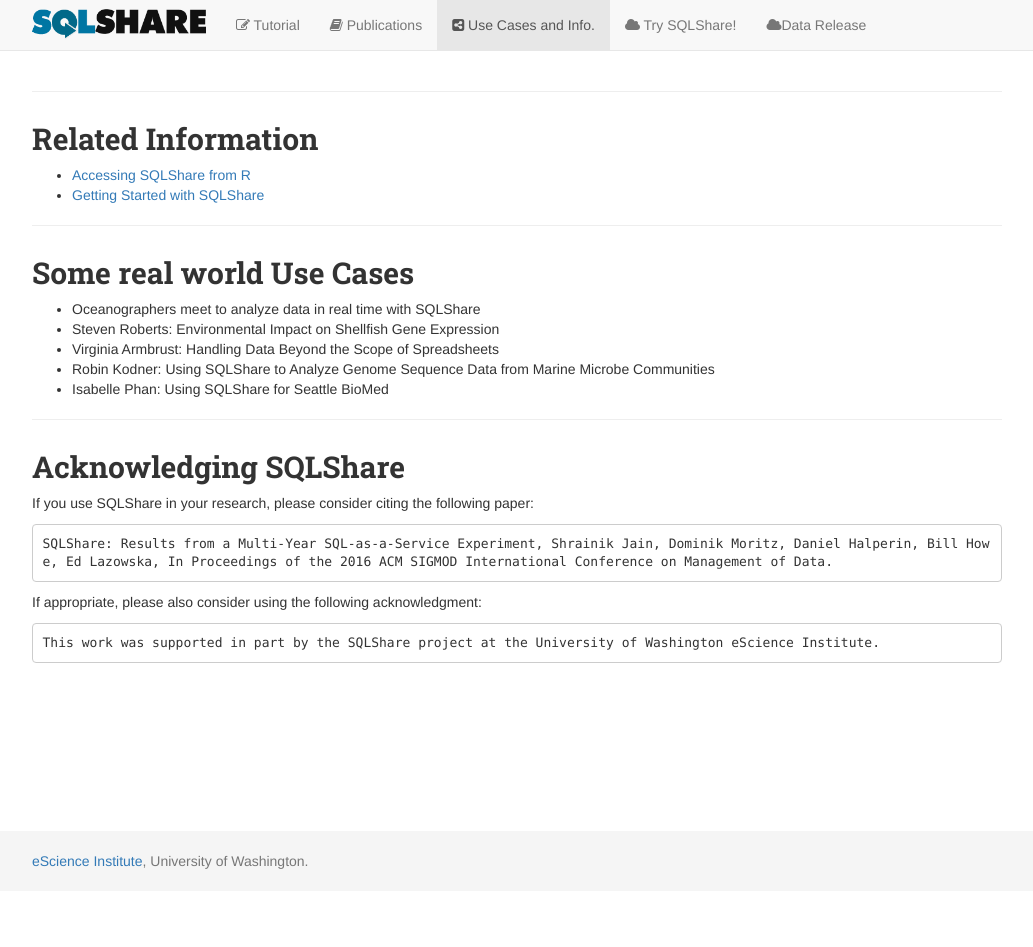
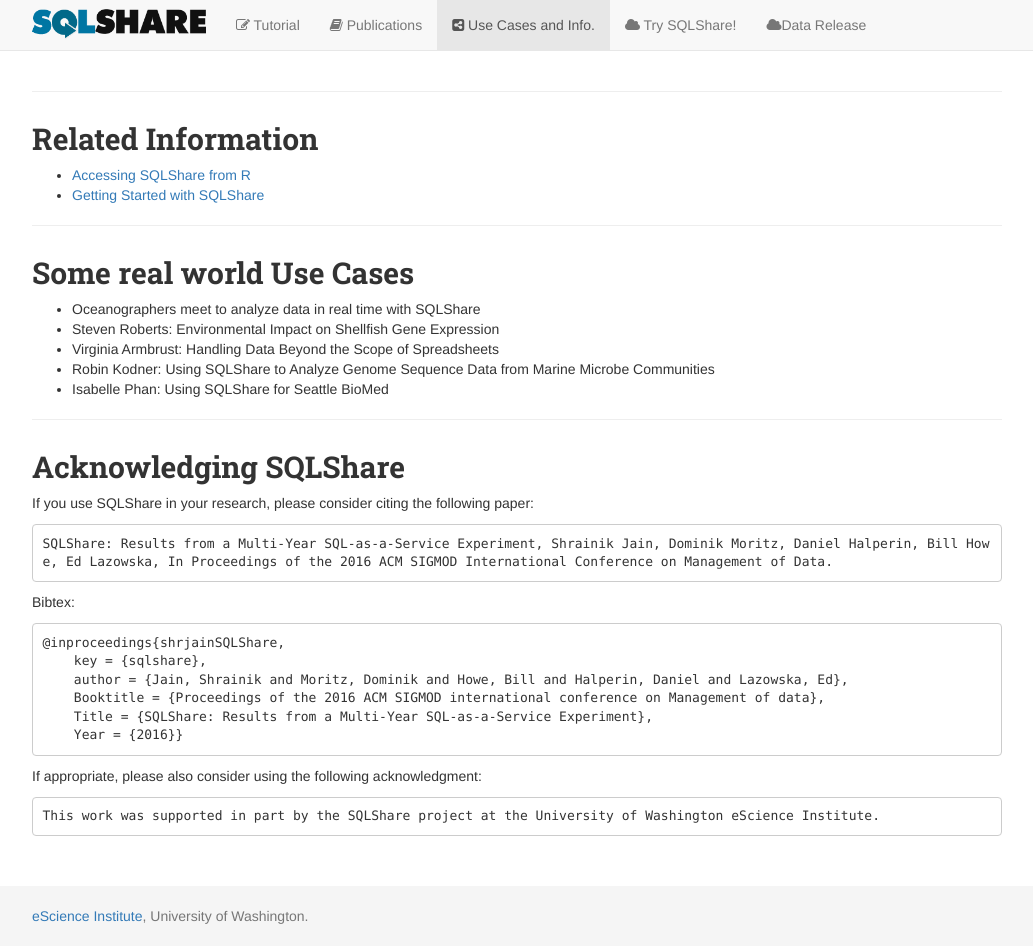
Before and after one commit to uwescience/sqlshare, a Jekyll site: the page built from usecases.markdown, in a window 1280 px wide. Shown: the whole page, without its empty margins (123-1156 px from the left). Built offline with Jekyll 4.4.1, drawn with Linux system fonts in a browser that asks for light colours; nearby versions of some CDN libraries; Markdown is read by kramdown in place of the engine named in the settings; before the commit the page ends 900 px from its top, so only the background shows below that.

Commit message:
updating bibs

````diff
--- a/publications.markdown
+++ b/publications.markdown
@@ -12,8 +12,8 @@
 Supported in part by the University of Washington eScience Institute.
 
 ## Publications
-* SQLShare: Results from a Multi-Year SQL-as-a-Service Experiment, Shrainik Jain, Dominik Moritz, Daniel Halperin, Bill Howe, Ed Lazowska, In Proceedings of the 2016 ACM SIGMOD International Conference on Management of Data. ([pdf](https://www.dropbox.com/s/835qvwhbclfuacw/paper.pdf?dl=0))
-* Real-time Collaborative Analysis with (Almost) Pure SQL: A Case Study in Biogeochemical Oceanography, Daniel Halperin, Konstantin Weitz, Bill Howe, Francois Ribalet, Mak E. Saito, E. Virginia Armbrust, 25th International Conference on Scientific and Statistical Database Management (SSDBM) 2013. ([pdf](http://r.halper.in/paper/ssdbm_geomics_case_study))
+* SQLShare: Results from a Multi-Year SQL-as-a-Service Experiment, Shrainik Jain, Dominik Moritz, Daniel Halperin, Bill Howe, Ed Lazowska, In Proceedings of the 2016 ACM SIGMOD International Conference on Management of Data. ([pdf](https://www.dropbox.com/s/835qvwhbclfuacw/paper.pdf?dl=0)) ([bibtex](https://www.dropbox.com/s/aspboto5z0a59da/self-bibtex.bib?dl=0))
+* Real-time Collaborative Analysis with (Almost) Pure SQL: A Case Study in Biogeochemical Oceanography, Daniel Halperin, Konstantin Weitz, Bill Howe, Francois Ribalet, Mak E. Saito, E. Virginia Armbrust, 25th International Conference on Scientific and Statistical Database Management (SSDBM) 2013. ([pdf](http://r.halper.in/paper/ssdbm_geomics_case_study)) ([bibtex](https://scholar.google.com/scholar.bib?q=info:RsndZHbi_f0J:scholar.google.com/&output=citation&scisig=AAGBfm0AAAAAVrK3ekMMruiiHhNp-FsZ2ow6ZWK3kk8-&scisf=4&hl=en&scfhb=1))
 * VizDeck: Streamlining Exploratory Visual Analytics of Scientific Data, Daniel Perry, Bill Howe, Alicia Key, Cecilia Aragon, iConference 2013 ([pdf](https://www.ideals.illinois.edu/bitstream/handle/2142/36044/206.pdf)) ([cite](http://hdl.handle.net/2142/36044))
 * SQLShare: Scientiﬁc Workﬂow via Relational View Sharing, Bill Howe, Francois Ribalet, Sagar Chitnis, E. Virginia Armbrust, Computing in Science & Engineering, Special Issue on Science Data Management, Vol. 15, No. 2, March 2013. (invited) ([pdf](http://escience.washington.edu/sites/default/files/howe_sqlshare_cise_2013.pdf)) ([bibtex](https://scholar.google.com/scholar.bib?q=info:RsndZHbi_f0J:scholar.google.com/&output=citation&scisig=AAGBfm0AAAAAVQE197ooBANeeqaSBdQ2UALv6JmDjf1x&scisf=4&hl=en))
 * Advancing Declarative Query in the Long Tail of Science, Bill Howe, Daniel Halperin, IEEE Data Engineering Bulletin, Vol. 35, No. 3, September 2012  ([pdf](http://sites.computer.org/debull/A12sept/tail.pdf)) ([bibtex](http://dblp.uni-trier.de/rec/bibtex/journals/debu/HoweH12))
--- a/usecases.markdown
+++ b/usecases.markdown
@@ -28,6 +28,17 @@
 SQLShare: Results from a Multi-Year SQL-as-a-Service Experiment, Shrainik Jain, Dominik Moritz, Daniel Halperin, Bill Howe, Ed Lazowska, In Proceedings of the 2016 ACM SIGMOD International Conference on Management of Data.
 ```
 
+Bibtex:
+
+```
+@inproceedings{shrjainSQLShare,
+    key = {sqlshare},
+    author = {Jain, Shrainik and Moritz, Dominik and Howe, Bill and Halperin, Daniel and Lazowska, Ed},
+    Booktitle = {Proceedings of the 2016 ACM SIGMOD international conference on Management of data},
+    Title = {SQLShare: Results from a Multi-Year SQL-as-a-Service Experiment},
+    Year = {2016}}
+```
+
 If appropriate, please also consider using the following acknowledgment:
 
 ```
````
